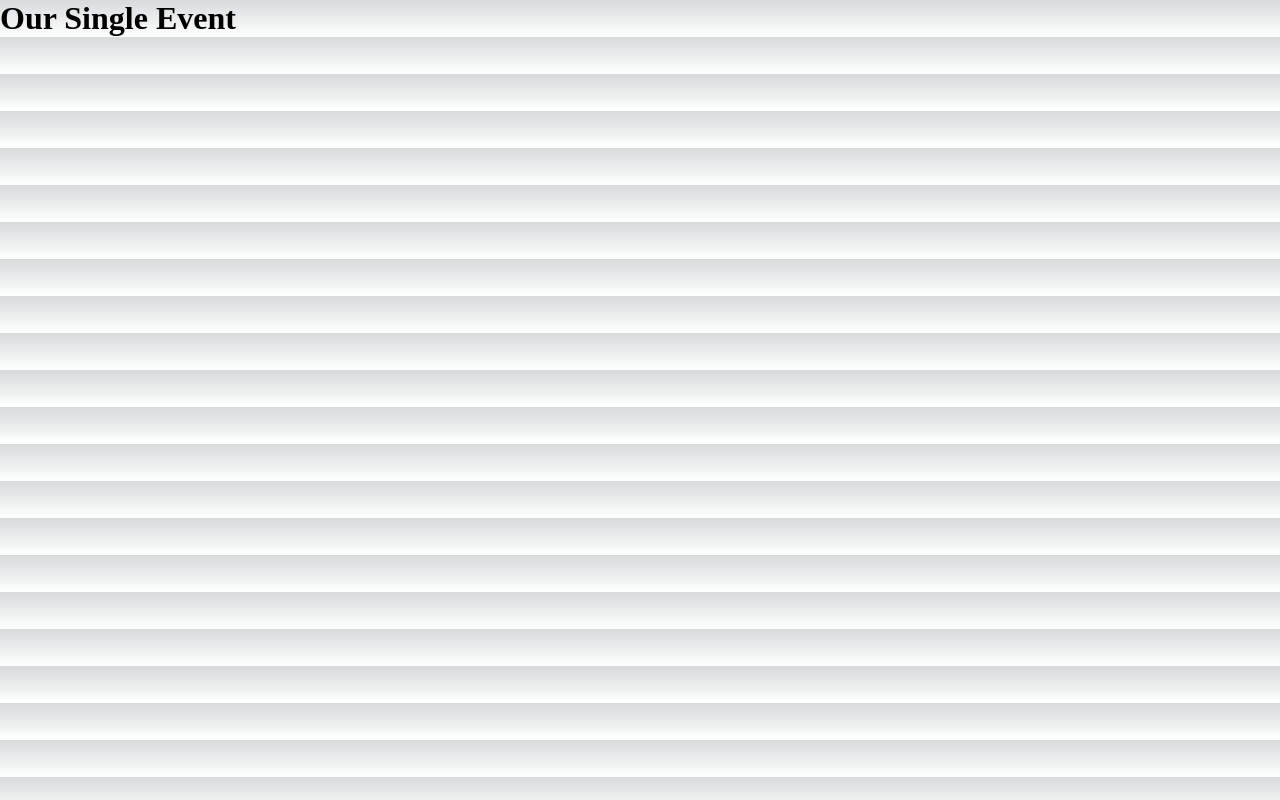
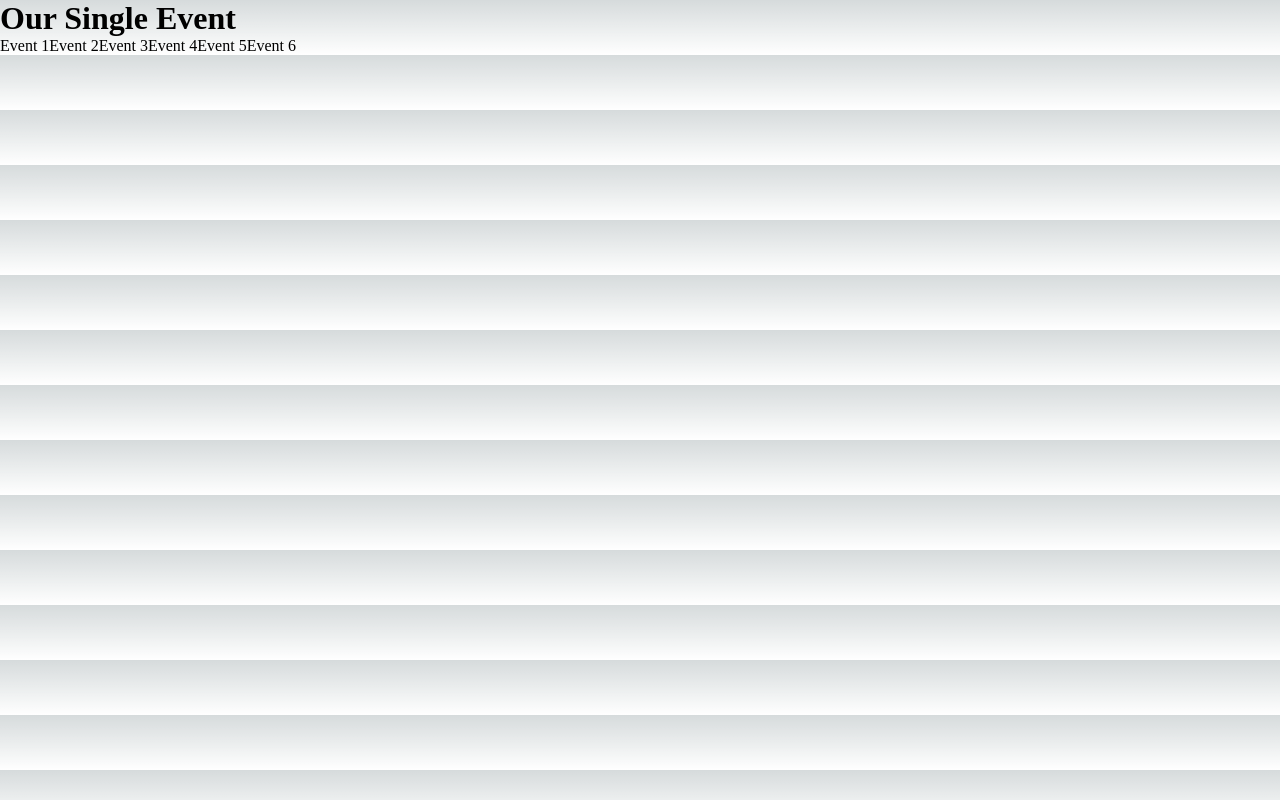
Before and after one commit to lennyAiko/Event-App-Manager, a Next.js app: page /events/1 in a window 1280 px wide. Built offline with nearby package versions, Linux system fonts and the light colour scheme.

Commit message:
now making use of dynamic folders

```diff
--- /dev/null
+++ b/pages/events/[types]/index.js
@@ -0,0 +1,16 @@
+const Page = () => {
+    return (
+      <div>
+        <h1>Our Single Event</h1>
+
+        <a href="/event/event1">Event 1</a>
+        <a href="/event/event2">Event 2</a>
+        <a href="/event/event3">Event 3</a>
+        <a href="/event/event4">Event 4</a>
+        <a href="/event/event5">Event 5</a>
+        <a href="/event/event6">Event 6</a>
+      </div>
+    )
+  }
+
+  export default Page
```
Also changed, not shown: pages/events/[types]/[id].js (line endings or trailing spaces).
